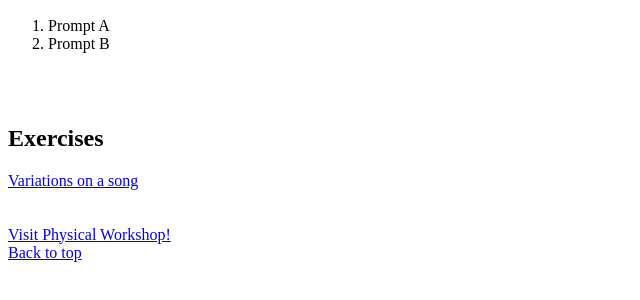
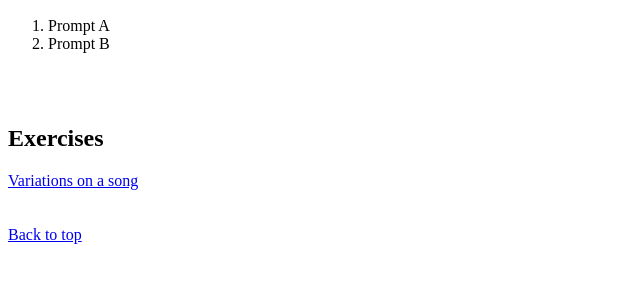
Before and after one commit to pyoirate/physicalworkshop-2024, a plain HTML site: page index.html in a window 1280 px wide. Shown: the part 110-410 px from the top of the page, without its empty margins (0-640 px from the left). Drawn offline with Linux system fonts and the light colour scheme.

Commit message:
Update index.html

```diff
--- a/index.html
+++ b/index.html
@@ -26,7 +26,7 @@
     <br>
     <div>
      <div>
-        <a href="https://docs.google.com/spreadsheets/d/1DyjJXmLFsHTh9excJnmvOR5ph1iRqF7i2yXGhty0ZrU/edit#gid=863505985" target="_blank">Visit Physical Workshop!</a>
+        <a href="https://docs.google.com/spreadsheets/d/1DyjJXmLFsHTh9excJnmvOR5ph1iRqF7i2yXGhty0ZrU/edit#gid=863505985" target="_blank"></a>
       </div>
     <footer>
       <div>
```
